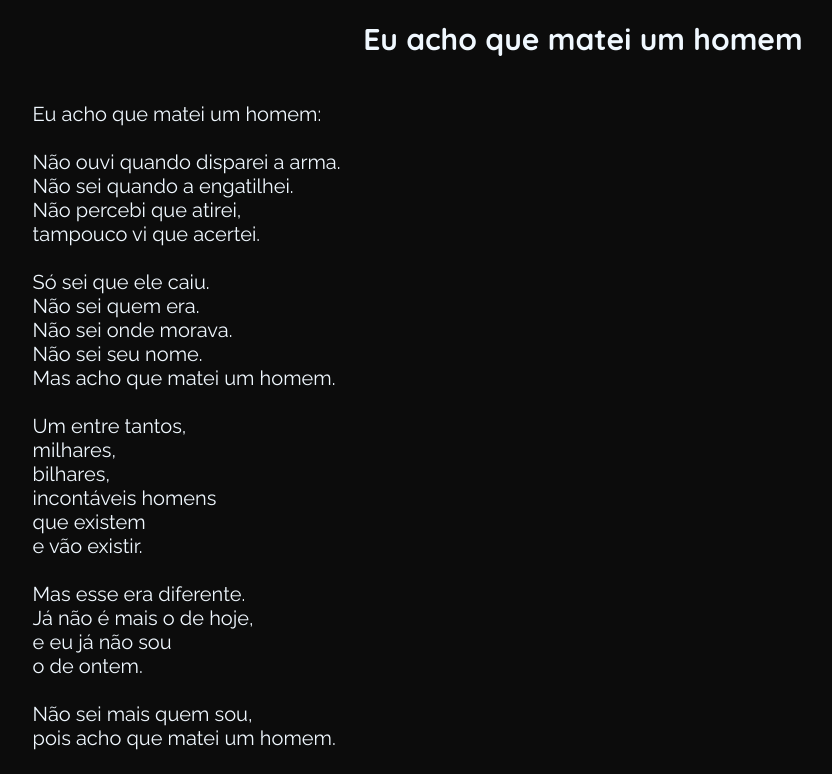
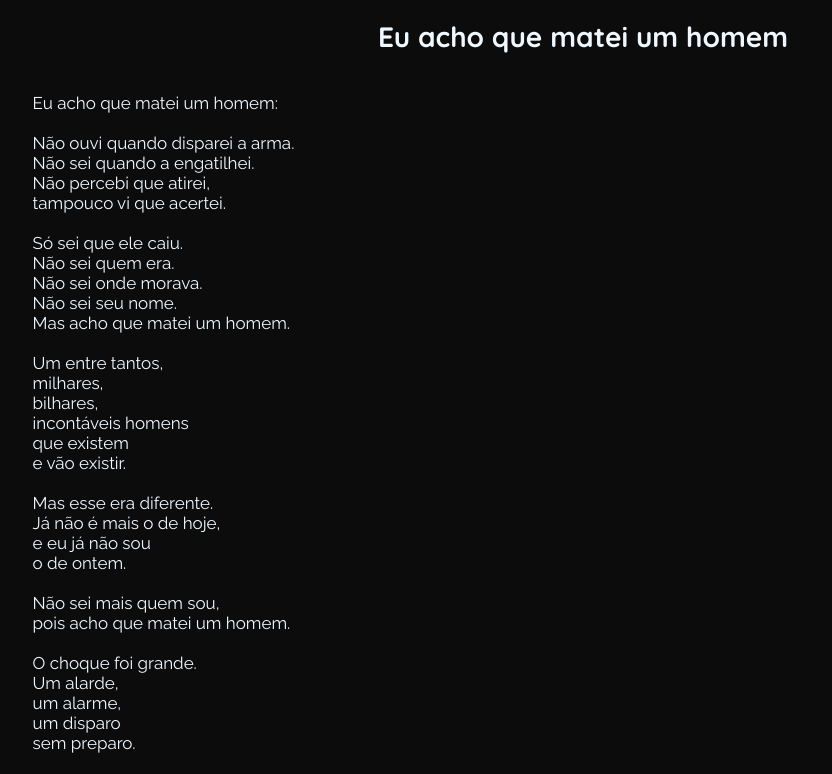
Before and after one commit to MariaE-duarda/social-me, a plain HTML site: page poem.html in a window 1280 px wide. Shown: the top 774 px of the page, without its empty margins (57-889 px from the left). Drawn offline with Linux system fonts and the light colour scheme.

Commit message:
Update stylepoem.css

```diff
--- a/stylepoem.css
+++ b/stylepoem.css
@@ -21,14 +21,14 @@ img{
 h1{
     text-align: center;
     font-family: "Quicksand", serif;
-    font-size: 30px;
+    font-size: 28px;
 }
 
 p{
     font-family: "Raleway", serif;
     margin-left: 7%;
     margin-right: 7%;
-    font-size: 20px;
+    font-size: 17px;
 
 
 }
```
